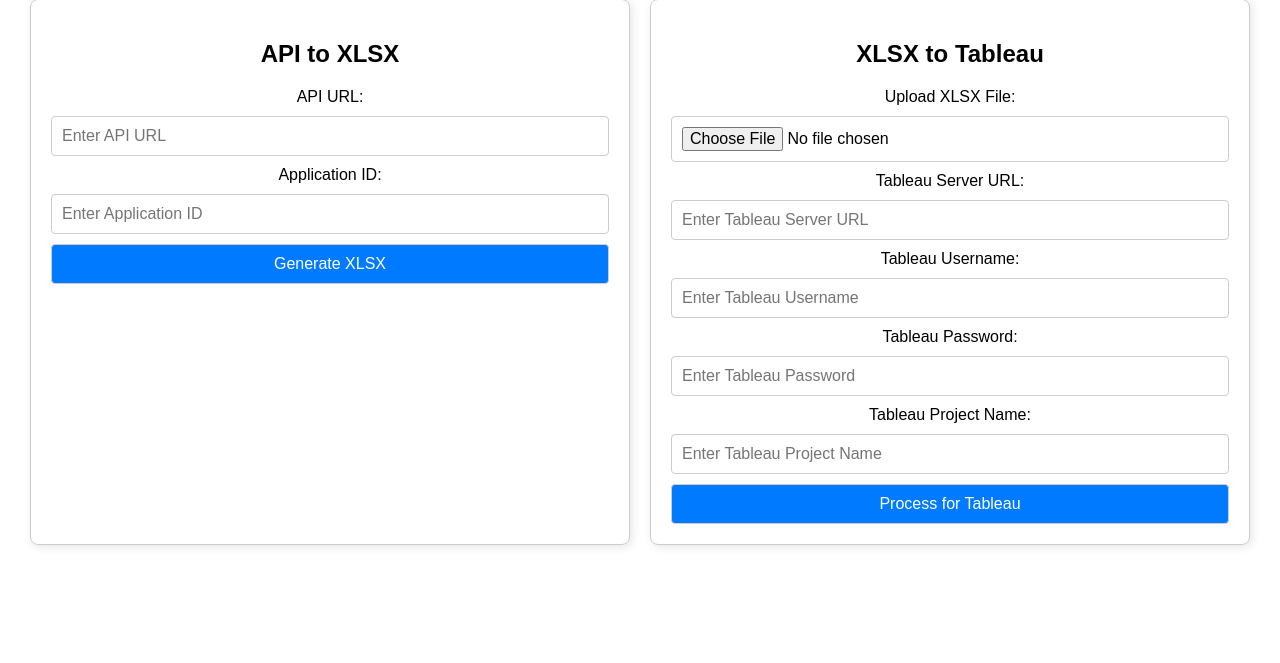
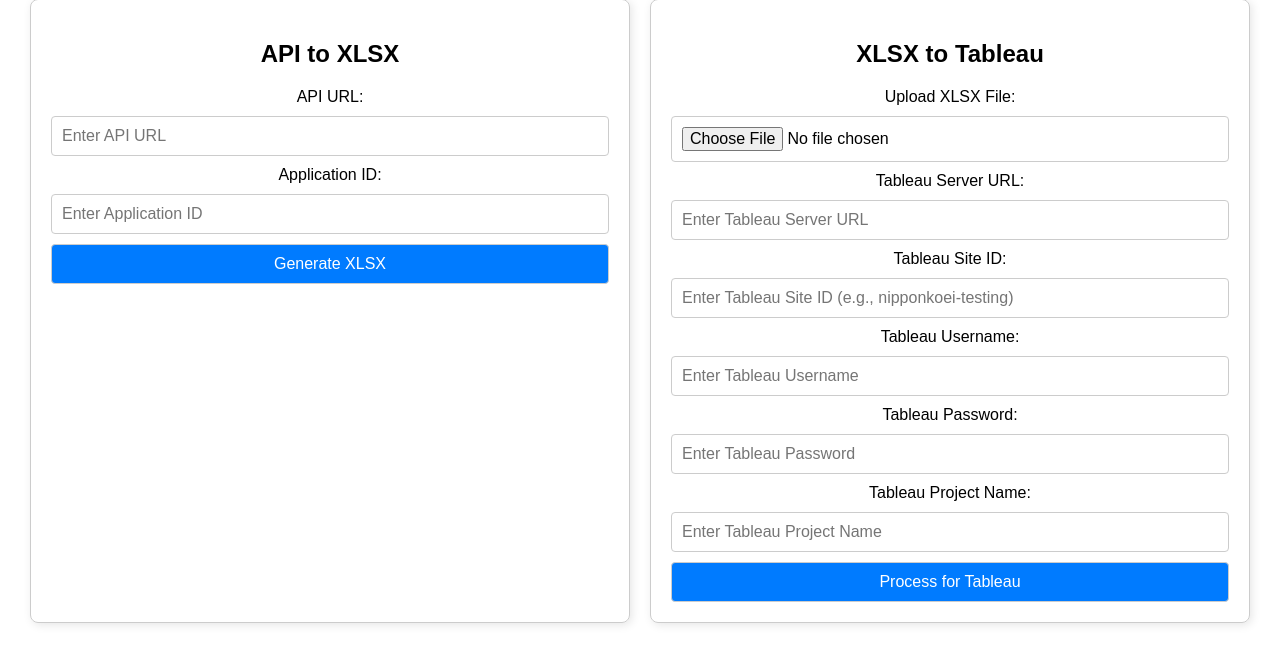
Before and after one commit to MirzaAljaru/nk_wdc, a Flask app: page / in a window 1280 px wide. Shown: the part 81-744 px from the top of the page. Run offline with Flask 3, Linux system fonts and the light colour scheme.

Commit message:
update
add site url

```diff
--- a/app.py
+++ b/app.py
@@ -156,14 +156,70 @@
 
 
 
-def publish_hyper_to_tableau(tableau_server, username, password, project_name, hyper_file):
+# def publish_hyper_to_tableau(tableau_server, username, password, project_name, hyper_file):
+#     if not os.path.exists(hyper_file):
+#         raise FileNotFoundError(f"Hyper file does not exist at {hyper_file}")
+
+#     tableau_auth = TableauAuth(username, password)
+#     server = Server(tableau_server, use_server_version=True)
+#     try:
+#         with server.auth.sign_in(tableau_auth):
+#             # Find the project by name
+#             project = next((proj for proj in Pager(server.projects) if proj.name == project_name), None)
+#             if not project:
+#                 raise ValueError(f"Project '{project_name}' not found on Tableau Server")
+
+#             # Publish the Hyper file as a data source
+#             datasource = DatasourceItem(project_id=project.id)
+#             datasource = server.datasources.publish(datasource, hyper_file, mode="Overwrite")
+#             print(f"Published {hyper_file} to Tableau in project '{project_name}'")
+#     except Exception as e:
+#         raise Exception(f"Failed to publish to Tableau: {e}")
+
+
+# @app.route("/xlsx_to_tableau", methods=["POST"])
+# def xlsx_to_tableau():
+#     try:
+#         uploaded_file = request.files.get("xlsx_file")
+#         tableau_server = request.form.get("tableau_server_url")
+#         username = request.form.get("tableau_username")
+#         password = request.form.get("tableau_password")
+#         project_name = request.form.get("tableau_project_name")
+
+#         if not uploaded_file or not tableau_server or not username or not password or not project_name:
+#             return jsonify({"error": "Missing required parameters"}), 400
+
+#         excel_file_path = os.path.join(UPLOAD_FOLDER, uploaded_file.filename)
+#         uploaded_file.save(excel_file_path)
+
+#         hyper_file_path = os.path.join(HYPER_FOLDER, Path(uploaded_file.filename).stem + ".hyper")
+#         print(f"Excel file saved to: {excel_file_path}")
+#         print(f"Hyper file path: {hyper_file_path}")
+
+#         if not convert_excel_to_hyper(excel_file_path, hyper_file_path):
+#             return jsonify({"error": "Failed to convert Excel to Hyper file"}), 500
+
+#         # Publish to Tableau with all required arguments
+#         publish_hyper_to_tableau(tableau_server, username, password, project_name, hyper_file_path)
+#         return jsonify({"message": f"Successfully published {hyper_file_path} to Tableau"}), 200
+#     except Exception as e:
+#         print(f"Error: {e}")
+#         import traceback
+#         traceback.print_exc()
+#         return jsonify({"error": str(e)}), 500
+
+def publish_hyper_to_tableau(tableau_server, username, password, site_id, project_name, hyper_file):
     if not os.path.exists(hyper_file):
         raise FileNotFoundError(f"Hyper file does not exist at {hyper_file}")
 
-    tableau_auth = TableauAuth(username, password)
+    # Include the site_id in TableauAuth
+    tableau_auth = TableauAuth(username, password, site_id)
     server = Server(tableau_server, use_server_version=True)
+
     try:
         with server.auth.sign_in(tableau_auth):
+            print(f"Signed in to Tableau Server: {tableau_server}")
+
             # Find the project by name
             project = next((proj for proj in Pager(server.projects) if proj.name == project_name), None)
             if not project:
@@ -184,9 +240,10 @@
         tableau_server = request.form.get("tableau_server_url")
         username = request.form.get("tableau_username")
         password = request.form.get("tableau_password")
+        site_id = request.form.get("tableau_site_id")  # Add site_id field
         project_name = request.form.get("tableau_project_name")
 
-        if not uploaded_file or not tableau_server or not username or not password or not project_name:
+        if not uploaded_file or not tableau_server or not username or not password or not project_name or not site_id:
             return jsonify({"error": "Missing required parameters"}), 400
 
         excel_file_path = os.path.join(UPLOAD_FOLDER, uploaded_file.filename)
@@ -200,7 +257,7 @@
             return jsonify({"error": "Failed to convert Excel to Hyper file"}), 500
 
         # Publish to Tableau with all required arguments
-        publish_hyper_to_tableau(tableau_server, username, password, project_name, hyper_file_path)
+        publish_hyper_to_tableau(tableau_server, username, password, site_id, project_name, hyper_file_path)
         return jsonify({"message": f"Successfully published {hyper_file_path} to Tableau"}), 200
     except Exception as e:
         print(f"Error: {e}")
@@ -209,5 +266,6 @@
         return jsonify({"error": str(e)}), 500
 
 
+
 if __name__ == "__main__":
     app.run(host="0.0.0.0", port=8000)
--- a/templates/index.html
+++ b/templates/index.html
@@ -112,6 +112,9 @@
                 <label for="tableau_server_url">Tableau Server URL:</label>
                 <input type="text" id="tableau_server_url" name="tableau_server_url" placeholder="Enter Tableau Server URL" required>
 
+                <label for="tableau_site_id">Tableau Site ID:</label>
+                <input type="text" id="tableau_site_id" name="tableau_site_id" placeholder="Enter Tableau Site ID (e.g., nipponkoei-testing)" required>
+
                 <label for="tableau_username">Tableau Username:</label>
                 <input type="email" id="tableau_username" name="tableau_username" placeholder="Enter Tableau Username" required>
 
```
